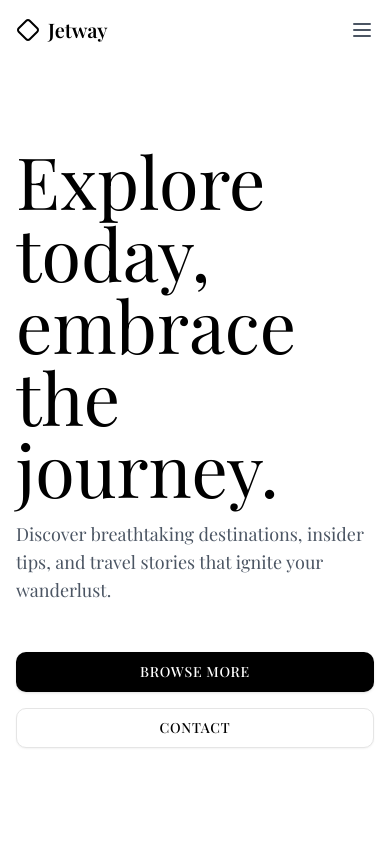
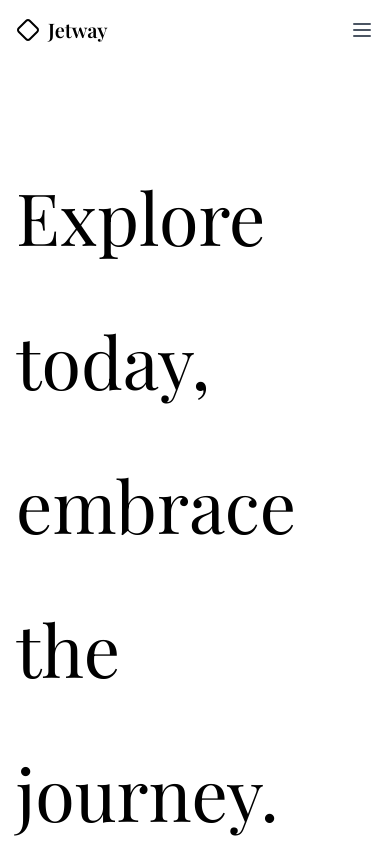
Before and after one commit to GauRav-sINGh123/JetAway, a Next.js app: page / in a window 390 px wide. Shown: the top 842 px of the page. Built offline with nearby package versions, Linux system fonts and the light colour scheme; grey boxes are pictures that could not be loaded; a web font is replaced by a local one.

Commit message:
Leading Fix

```diff
--- a/src/components/Sections/Hero-Section/HeroLeft.tsx
+++ b/src/components/Sections/Hero-Section/HeroLeft.tsx
@@ -12,7 +12,7 @@ export function HeroLeft() {
       className="w-full lg:w-1/2 px-4 lg:px-16 py-20 lg:py-0 flex items-center  "
     >
       <div className="max-w-2xl mb-4 md:mb-8 ">
-        <h1 className="text-7xl font-playfair ">
+        <h1 className="text-7xl font-playfair leading-loose md:leading-none">
         Explore today, <br /> embrace the journey.
         </h1>
         <p className="text-lg lg:text-xl mb-12 text-gray-600 mt-4">
```
